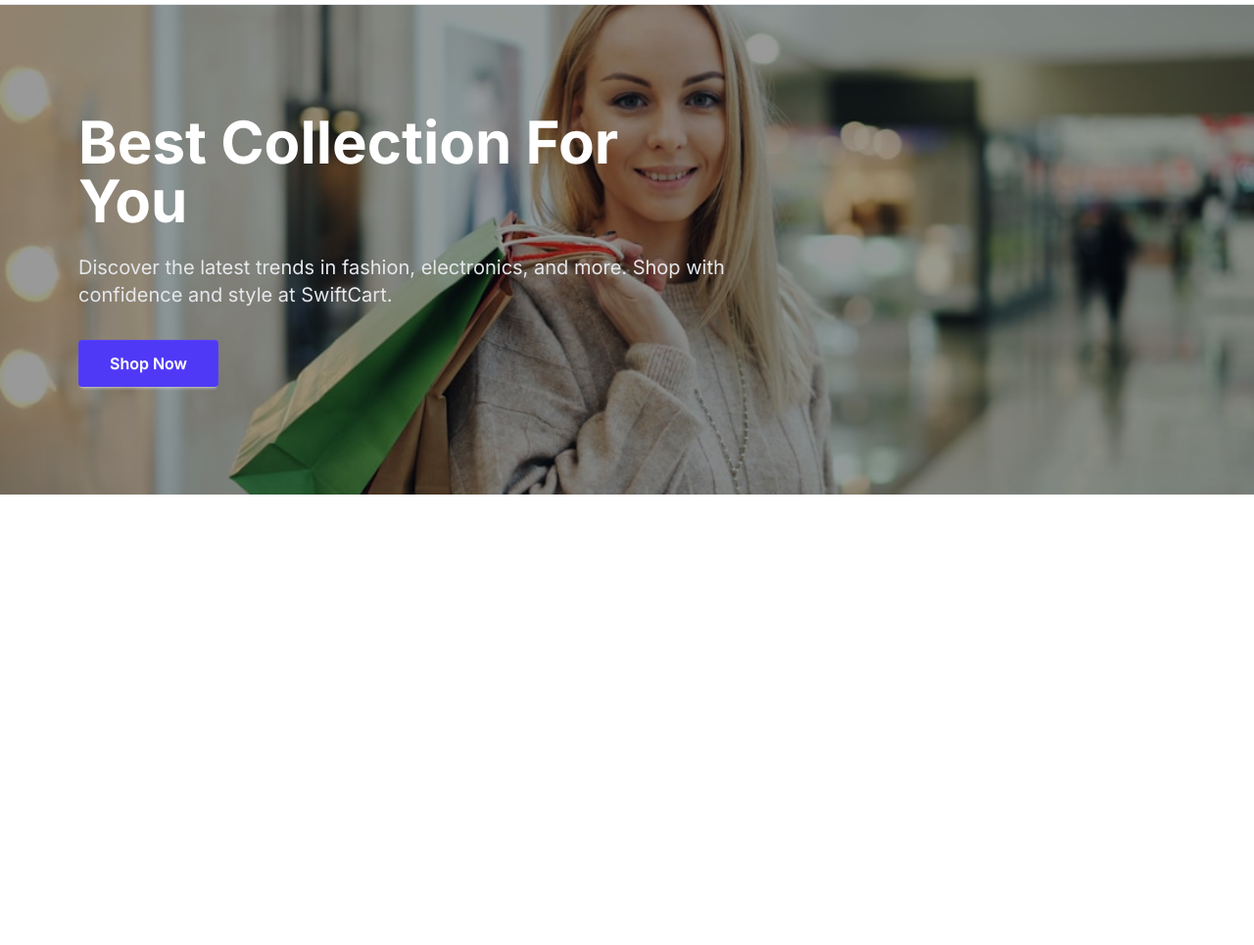
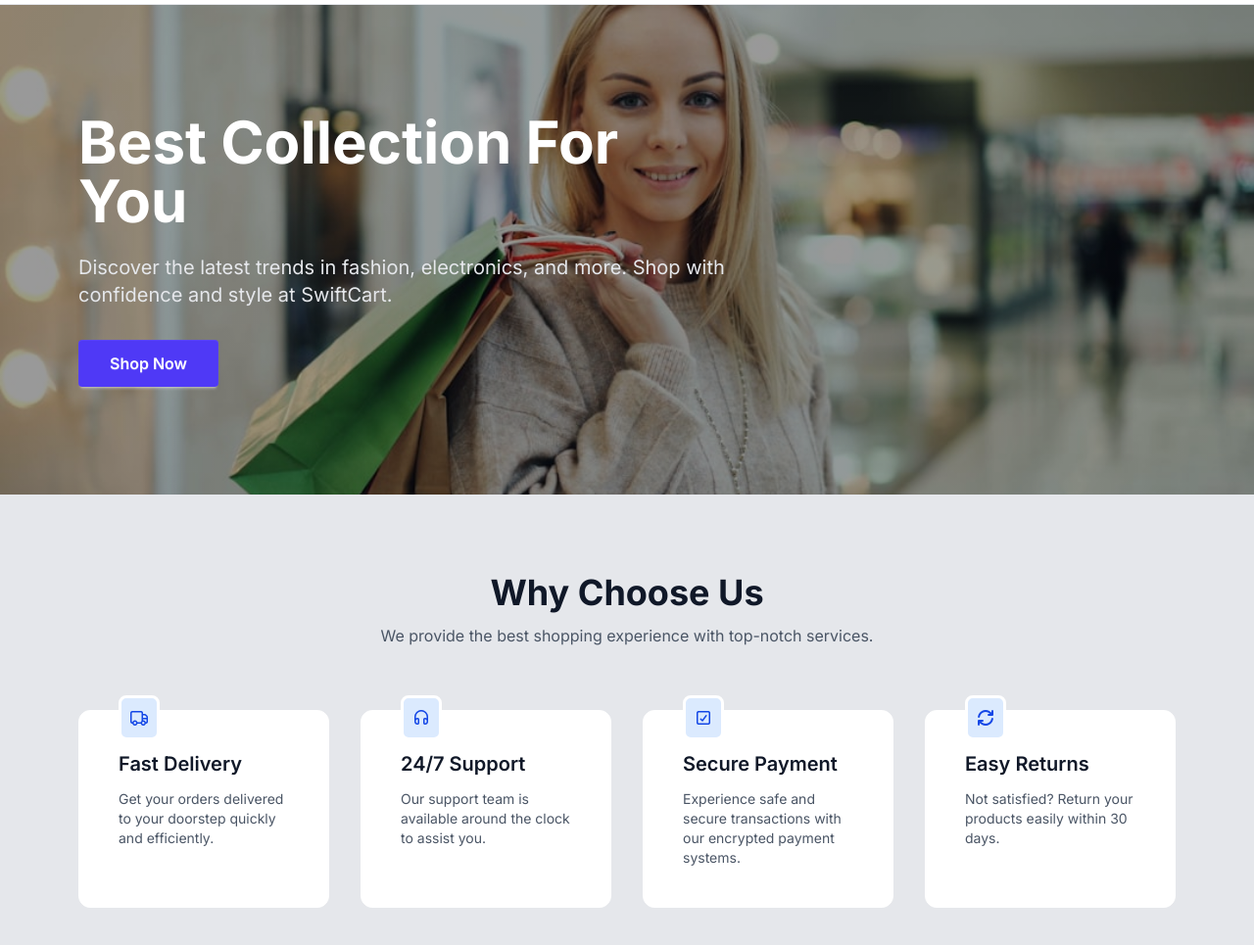
Before and after one commit to subarnoturja/first-mission-assignment, a plain HTML site: page index.html in a window 1280 px wide. Shown: the part 77-1042 px from the top of the page at 98% size. Before the commit the page ends 800 px from the top, so only its background shows below. Drawn offline with nearby package versions, Linux system fonts and the light colour scheme.

Commit message:
why choose us section added

```diff
--- a/index.html
+++ b/index.html
@@ -18,6 +18,8 @@
       href="https://fonts.googleapis.com/css2?family=Inter:wght@300;400;500;600;700;800&display=swap"
       rel="stylesheet"
     />
+    <!-- Font Awesome -->
+     <link rel="stylesheet" href="https://cdnjs.cloudflare.com/ajax/libs/font-awesome/7.0.1/css/all.min.css" integrity="sha512-2SwdPD6INVrV/lHTZbO2nodKhrnDdJK9/kg2XD1r9uGqPo1cUbujc+IYdlYdEErWNu69gVcYgdxlmVmzTWnetw==" crossorigin="anonymous" referrerpolicy="no-referrer" />
   </head>
   <body>
     <!-- Navbar -->
@@ -124,7 +126,7 @@
       </div>
     </div>
 
-    <!-- Banner -->
+    <!-- Banner Section -->
      <section
       id="home"
       class="hero-section flex items-center justify-center lg:justify-start px-6 lg:px-20"
@@ -144,5 +146,75 @@
         </button>
       </div>
     </section>
+
+    <!-- Why Choose Us Section -->
+     <section id="about" class="py-20 px-6 lg:px-20 bg-gray-200">
+      <div class="max-w-7xl mx-auto">
+        <h2
+          class="text-4xl font-bold text-center text-gray-900 mb-3 fade-in-up"
+        >
+          Why Choose Us
+        </h2>
+        <p class="text-center text-gray-600 mb-16 fade-in-up delay-100">
+          We provide the best shopping experience with top-notch services.
+        </p>
+
+        <div class="grid grid-cols-1 md:grid-cols-2 lg:grid-cols-4 gap-8">
+          <!-- Feature 1 -->
+          <div class="text-left bg-white p-10 fade-in-up delay-200 border border-white rounded-xl">
+            <div class="absolute -mt-14 border-3 border-white rounded-lg bg-blue-100 p-2">
+                <i class="fa-regular fa-truck text-blue-700"></i>
+            </div>
+            <h3 class="text-xl font-semibold text-gray-900 mb-3">
+              Fast Delivery
+            </h3>
+            <p class="text-gray-600 text-sm">
+              Get your orders delivered to your doorstep quickly and
+              efficiently.
+            </p>
+          </div>
+
+          <!-- Feature 2 -->
+          <div class="text-left bg-white p-10 fade-in-up delay-200 border border-white rounded-xl">
+            <div class="absolute -mt-14 border-3 border-white rounded-lg bg-blue-100 p-2">
+                <i class="fa-regular fa-headphones text-blue-700"></i>
+            </div>
+            <h3 class="text-xl font-semibold text-gray-900 mb-3">
+              24/7 Support
+            </h3>
+            <p class="text-gray-600 text-sm">
+              Our support team is available around the clock to assist you.
+            </p>
+          </div>
+
+          <!-- Feature 3 -->
+          <div class="text-left bg-white p-10 fade-in-up delay-200 border border-white rounded-xl">
+            <div class="absolute -mt-14 border-3 border-white rounded-lg bg-blue-100 p-2">
+                <i class="fa-regular fa-square-check text-blue-700"></i>
+            </div>
+            <h3 class="text-xl font-semibold text-gray-900 mb-3">
+              Secure Payment
+            </h3>
+            <p class="text-gray-600 text-sm">
+              Experience safe and secure transactions with our encrypted payment
+              systems.
+            </p>
+          </div>
+
+          <!-- Feature 4 -->
+          <div class="text-left bg-white p-10 fade-in-up delay-200 border border-white rounded-xl">
+            <div class="absolute -mt-14 border-3 border-white rounded-lg bg-blue-100 p-2">
+                <i class="fa-solid fa-arrows-rotate text-blue-700"></i>
+            </div>
+            <h3 class="text-xl font-semibold text-gray-900 mb-3">
+              Easy Returns
+            </h3>
+            <p class="text-gray-600 text-sm">
+              Not satisfied? Return your products easily within 30 days.
+            </p>
+          </div>
+        </div>
+      </div>
+    </section>
   </body>
 </html>
```
